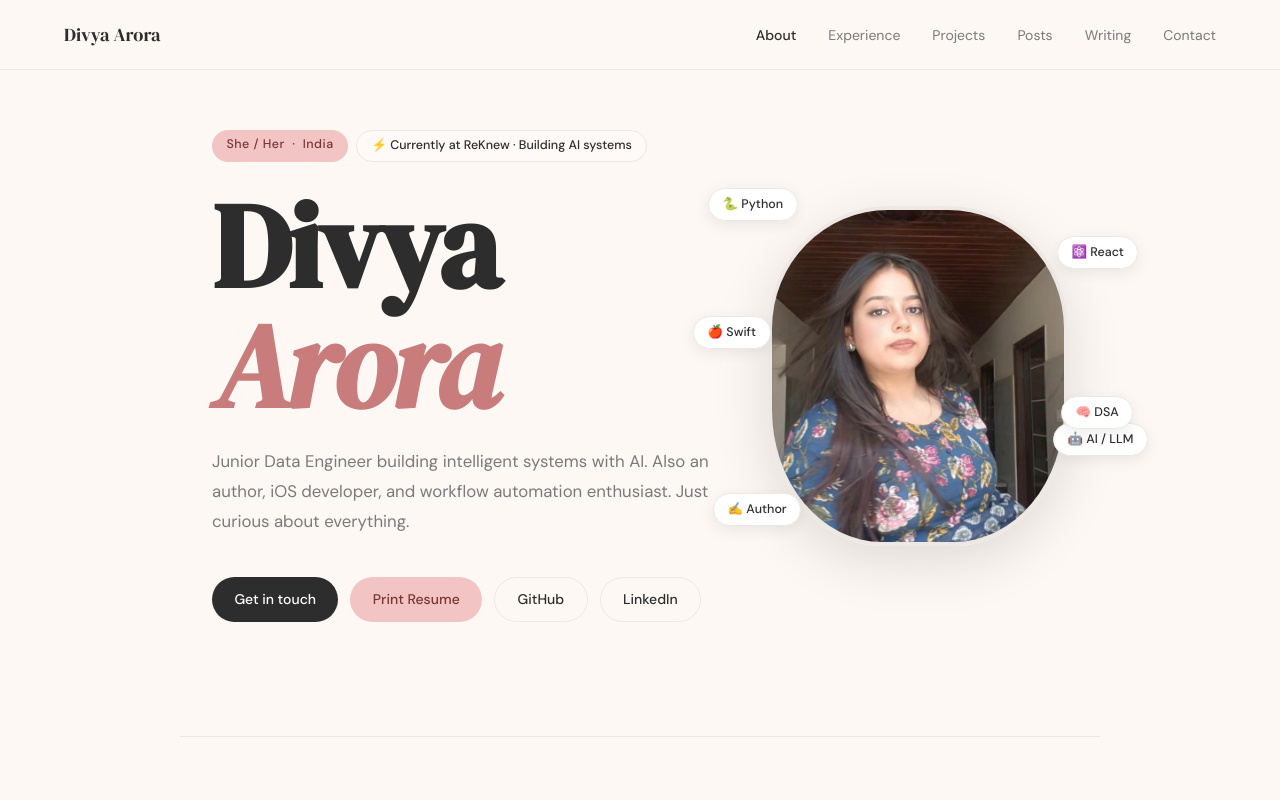
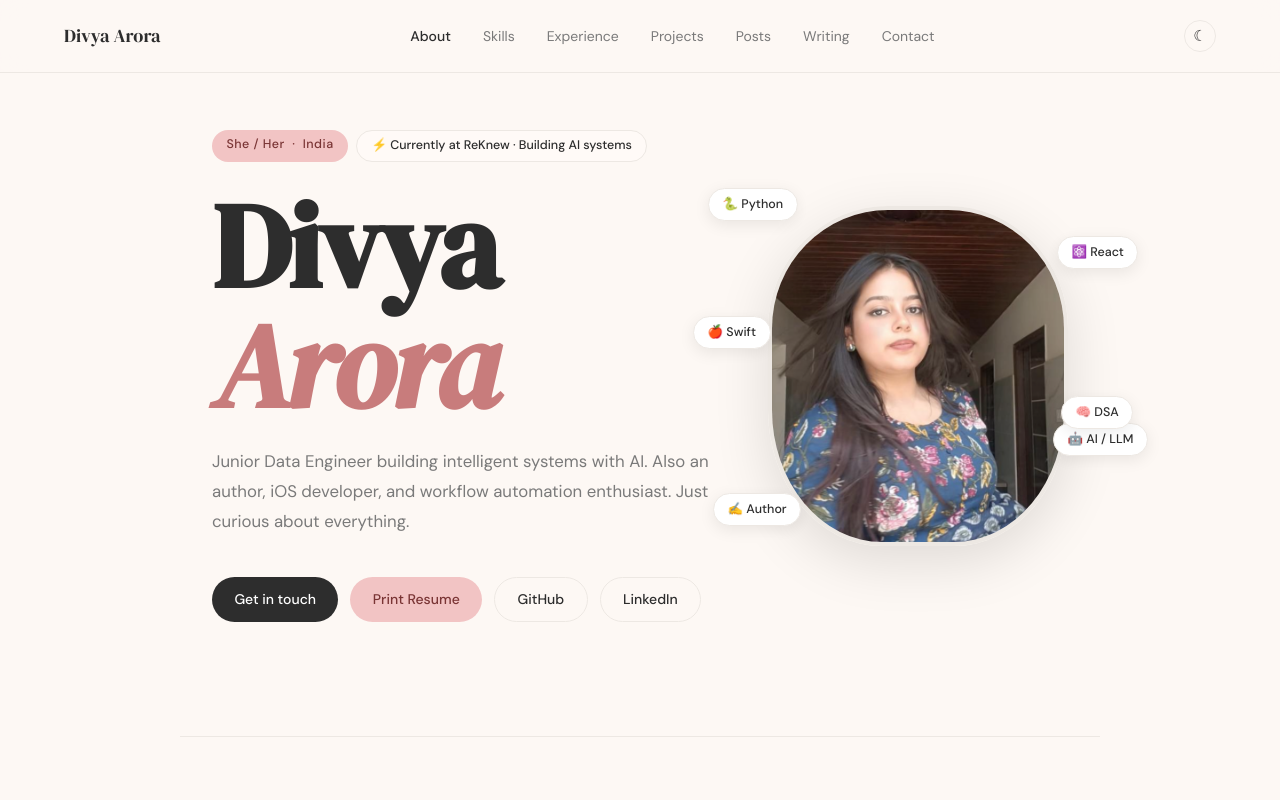
Before and after one commit to aroraadivya/divyaarora, a React (Vite) app: page / in a window 1280 px wide. Shown: the top 800 px of the page. Built offline with nearby package versions, Linux system fonts and the light colour scheme.

Commit message:
Add dark mode, Skills nav link, social links, project view links, dynamic year, Twitter meta

```diff
--- a/index.html
+++ b/index.html
@@ -9,6 +9,11 @@
     <meta property="og:description" content="Junior Data Engineer building intelligent systems with AI. Also an author, iOS developer, and workflow automation enthusiast." />
     <meta property="og:image"       content="/profile.png" />
     <meta name="description"        content="Junior Data Engineer building intelligent systems with AI. iOS developer, workflow automation, and published author of She Knew, Eventually." />
+    <meta name="twitter:card"        content="summary_large_image" />
+    <meta name="twitter:site"        content="@divyaarorag0o1" />
+    <meta name="twitter:title"       content="Divya Arora — Data Engineer, iOS Developer &amp; Author" />
+    <meta name="twitter:description" content="Junior Data Engineer building intelligent systems with AI. iOS developer, workflow automation, and published author of She Knew, Eventually." />
+    <meta name="twitter:image"       content="/profile.png" />
     <link href="https://fonts.googleapis.com/css2?family=DM+Sans:ital,opsz,wght@0,9..40,300;0,9..40,400;0,9..40,500;1,9..40,300;1,9..40,400&family=DM+Serif+Display:ital@0;1&display=swap" rel="stylesheet" />
     <link rel="stylesheet" href="https://cdn.jsdelivr.net/gh/devicons/devicon@v2.15.1/devicon.min.css" />
   </head>
--- a/src/App.jsx
+++ b/src/App.jsx
@@ -45,7 +45,7 @@ function App() {
       <Writing />
       <hr className="section-divider" />
       <Contact />
-      <footer>Designed &amp; built · Divya Arora · 2026</footer>
+      <footer>Designed &amp; built · Divya Arora · {new Date().getFullYear()}</footer>
       <PrintResume />
     </>
   );
--- a/src/components/Contact.jsx
+++ b/src/components/Contact.jsx
@@ -11,8 +11,11 @@ export default function Contact() {
         <div className="contact-btns">
           <a href="mailto:divyaarorag0o1@gmail.com" className="btn btn-dark">Send an email</a>
           <a href="https://www.linkedin.com/in/aroraadivya/" target="_blank" rel="noreferrer" className="btn btn-ghost">LinkedIn</a>
+          <a href="https://x.com/divyaarorag0o1" target="_blank" rel="noreferrer" className="btn btn-ghost">Twitter / X</a>
           <a href="https://github.com/aroraadivya" target="_blank" rel="noreferrer" className="btn btn-ghost">GitHub</a>
+          <a href="https://leetcode.com/u/divyaaroraa/" target="_blank" rel="noreferrer" className="btn btn-ghost">LeetCode</a>
         </div>
+        <p className="contact-email">divyaarorag0o1@gmail.com</p>
       </motion.div>
     </section>
   );
--- a/src/components/Nav.jsx
+++ b/src/components/Nav.jsx
@@ -2,6 +2,7 @@ import { useState, useEffect } from 'react';
 
 const links = [
   ['about', 'About'],
+  ['skills', 'Skills'],
   ['experience', 'Experience'],
   ['projects', 'Projects'],
   ['posts', 'Posts'],
@@ -12,6 +13,12 @@ const links = [
 export default function Nav() {
   const [open, setOpen] = useState(false);
   const [active, setActive] = useState('');
+  const [dark, setDark] = useState(() => localStorage.getItem('theme') === 'dark');
+
+  useEffect(() => {
+    document.documentElement.setAttribute('data-theme', dark ? 'dark' : 'light');
+    localStorage.setItem('theme', dark ? 'dark' : 'light');
+  }, [dark]);
 
   useEffect(() => {
     const observers = links.map(([id]) => {
@@ -43,6 +50,14 @@ export default function Nav() {
           </li>
         ))}
       </ul>
+      <div className="nav-actions">
+        <button
+          className="dark-toggle"
+          onClick={() => setDark(d => !d)}
+          aria-label="Toggle dark mode"
+        >
+          {dark ? '☀' : '☾'}
+        </button>
         <button
           className="nav-hamburger"
           onClick={() => setOpen(o => !o)}
@@ -50,6 +65,7 @@ export default function Nav() {
         >
           <span /><span /><span />
         </button>
+      </div>
     </nav>
   );
 }
--- a/src/components/Projects.jsx
+++ b/src/components/Projects.jsx
@@ -56,6 +56,7 @@ export default function Projects() {
             <div className="project-tags">
               {p.tags.map((t, j) => <span key={j} className="project-tag">{t}</span>)}
             </div>
+            <span className="project-link">View →</span>
           </motion.a>
         ))}
       </motion.div>
--- a/src/index.css
+++ b/src/index.css
@@ -79,6 +79,7 @@ body {
     color: var(--text);
     font-size: 16px;
     line-height: 1.6;
+    transition: background-color 0.25s ease, color 0.25s ease;
 }
 
 /* ── NAV ── */
@@ -109,6 +110,28 @@ nav {
 }
 .nav-links a:hover { color: var(--text); }
 .nav-links a.nav-active { color: var(--text); font-weight: 500; }
+
+.nav-actions {
+    display: flex;
+    align-items: center;
+    gap: 0.75rem;
+}
+.dark-toggle {
+    background: none;
+    border: 1.5px solid var(--border);
+    border-radius: 100px;
+    width: 32px;
+    height: 32px;
+    cursor: pointer;
+    font-size: 0.95rem;
+    display: flex;
+    align-items: center;
+    justify-content: center;
+    transition: border-color 0.2s;
+    color: var(--text);
+    flex-shrink: 0;
+}
+.dark-toggle:hover { border-color: var(--muted); }
 
 /* ── LAYOUT ── */
 section {
@@ -433,8 +456,17 @@ section {
     margin-bottom: 1rem;
 }
 .project-name { font-weight: 500; font-size: 0.97rem; margin-bottom: 0.4rem; }
+.project-card { display: flex; flex-direction: column; }
 .project-desc { font-size: 0.85rem; color: var(--muted); line-height: 1.65; margin-bottom: 1rem; }
 .project-tags { display: flex; flex-wrap: wrap; gap: 0.4rem; }
+.project-link {
+    font-size: 0.78rem;
+    font-weight: 500;
+    color: var(--pink);
+    margin-top: auto;
+    padding-top: 0.75rem;
+    display: block;
+}
 .project-tag {
     font-size: 0.74rem;
     background: var(--accent3);
@@ -570,6 +602,7 @@ section {
 }
 .contact-sub { color: var(--muted); font-size: 0.95rem; margin-bottom: 2rem; line-height: 1.7; }
 .contact-btns { display: flex; flex-wrap: wrap; justify-content: center; gap: 0.75rem; }
+.contact-email { font-size: 0.8rem; color: var(--muted); margin-top: 1.25rem; }
 
 /* ── FOOTER ── */
 footer {
@@ -614,6 +647,7 @@ footer {
         font-size: 0.95rem;
         color: var(--text);
     }
+    .dark-toggle { width: 28px; height: 28px; font-size: 0.85rem; }
     .nav-hamburger {
         display: flex;
         flex-direction: column;
@@ -646,6 +680,38 @@ footer {
     .skill-row { flex-direction: column; align-items: flex-start; gap: 0.5rem; padding: 0.9rem 1rem; }
     .skill-row-label { min-width: unset; }
 }
+
+/* ── DARK MODE ── */
+[data-theme="dark"] {
+    --bg: #1c1917;
+    --surface: #261f1c;
+    --text: #ede8e3;
+    --muted: #8a8480;
+    --border: #3d3530;
+    --pink: #d98a8a;
+}
+[data-theme="dark"] nav {
+    background: rgba(28,25,23,0.9);
+}
+[data-theme="dark"] .nav-links {
+    background: rgba(28,25,23,0.97);
+}
+[data-theme="dark"] .tag {
+    background: #2e2520;
+}
+[data-theme="dark"] .book-card {
+    background: linear-gradient(135deg, #2e1f1f 0%, #231f2e 100%);
+    border-color: #4a3535;
+}
+[data-theme="dark"] .buy-btn {
+    background: rgba(255,255,255,0.05);
+    border-color: #4a3535;
+}
+[data-theme="dark"] .btn-dark {
+    background: var(--text);
+    color: #1c1917;
+}
+[data-theme="dark"] .btn-dark:hover { background: #c8c0ba; }
 
 /* ── PRINT RESUME (screen: hidden) ── */
 #print-resume { display: none; }
```
Also changed, not shown: 1 other file (tests, documents, lock files or other folders). Lines whose indentation alone changed are shown as unchanged.
